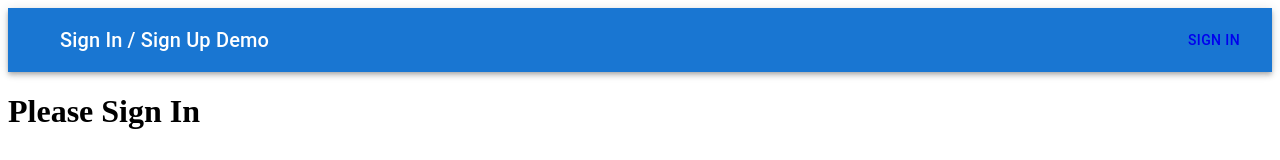
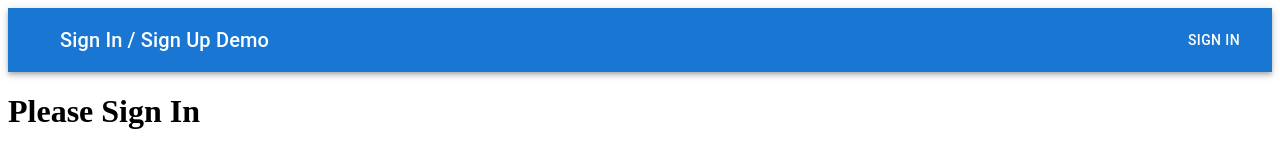
Before and after one commit to jdokon/react-firebase-auth, a React (Vite) app: page / in a window 1280 px wide. Shown: the top 160 px of the page. Built offline with nearby package versions, Linux system fonts and the light colour scheme; no server answers.

Commit message:
Sign In button implemenation/styling

```diff
--- a/src/routes/navigation/navigation.jsx
+++ b/src/routes/navigation/navigation.jsx
@@ -6,10 +6,16 @@ import {
   Toolbar,
   Typography,
 } from "@mui/material"
-import { Link, Outlet } from "react-router-dom"
+import { Link, Navigate, Outlet, useNavigate } from "react-router-dom"
 // import MenuIcon from "@mui/icons-material/Menu"
 
 export const Navigation = () => {
+  const navigate = useNavigate()
+
+  const handleSignIn = () => {
+    navigate("/signin")
+  }
+
   return (
     <>
       <Box sx={{ flexGrow: 1 }}>
@@ -27,9 +33,10 @@ export const Navigation = () => {
             <Typography variant="h6" component="div" sx={{ flexGrow: 1 }}>
               Sign In / Sign Up Demo
             </Typography>
-            <Link to="/signin" color="inherit">
-              <Button color="inherit">Sign In</Button>
-            </Link>
+
+            <Button color="inherit" onClick={handleSignIn}>
+              Sign In
+            </Button>
             {/* <button onClick={signOutUser}>SIGN OUT</button> */}
           </Toolbar>
         </AppBar>
```
